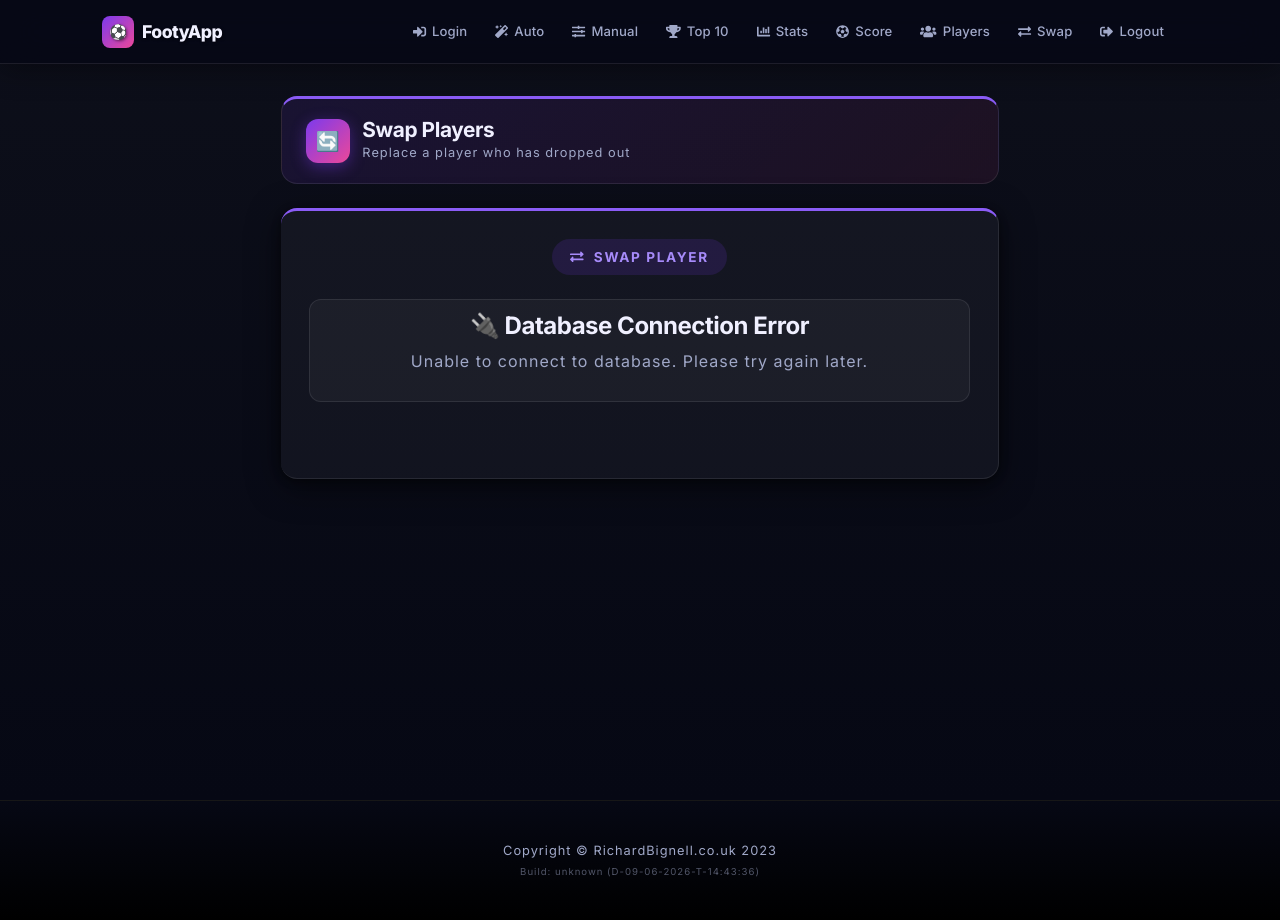
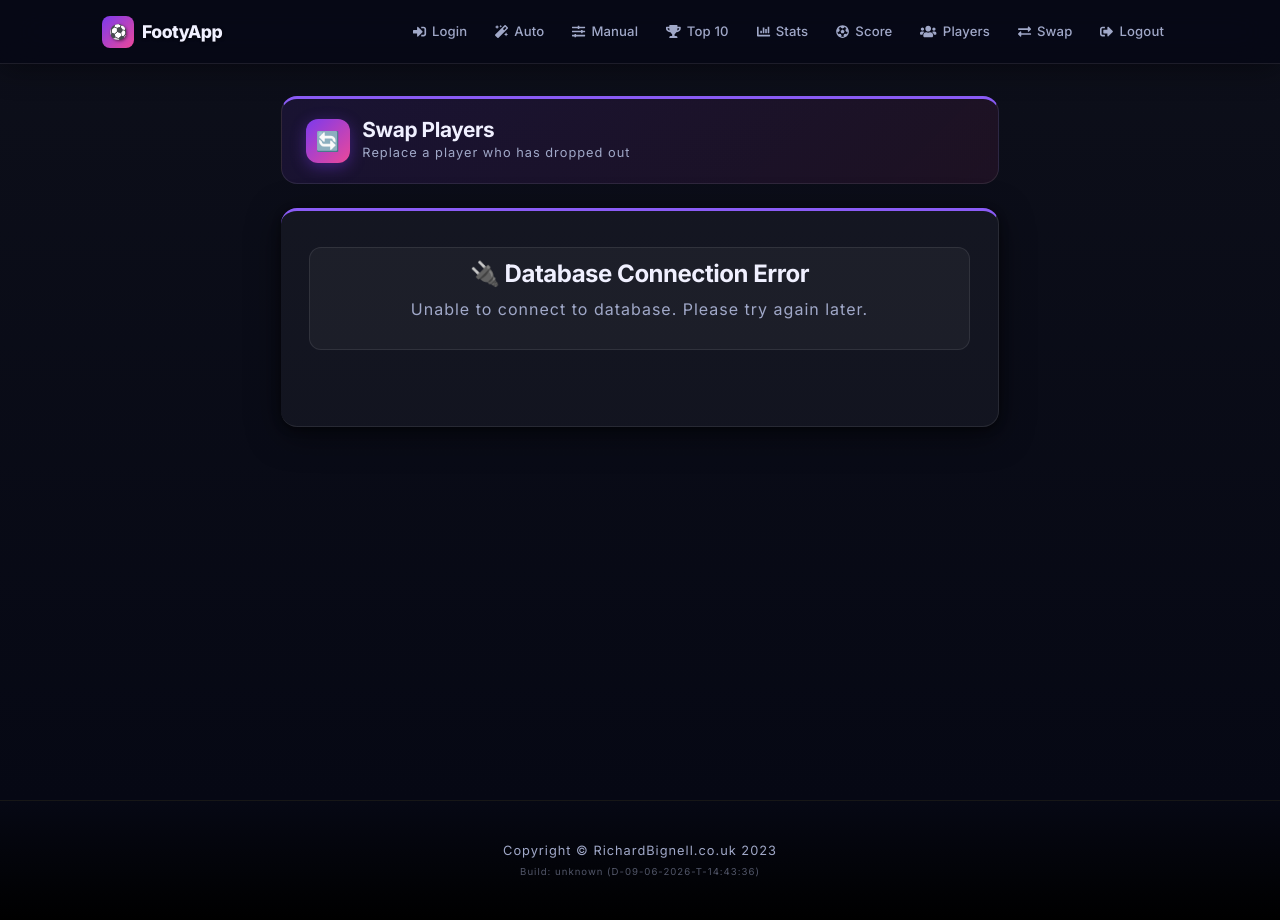
Before and after one commit to bignellrp/footyapp-web, a Flask app: page /swap in a window 1280 px wide. Run offline with Flask 3, Linux system fonts and the light colour scheme; a user stored in the database is signed in; some libraries are stand-ins or nearby versions.

Commit message:
style(templates): remove redundant section labels from score and swap forms
- Remove "Enter Score" section label from score.html form container
- Remove "Swap Player" section label from swap.html form container
- Simplify form UI by eliminating duplicate labeling already present in page context
- Streamline visual hierarchy and reduce template clutter

```diff
--- a/templates/score.html
+++ b/templates/score.html
@@ -56,9 +56,6 @@
                             </div>
                         </div>
                         <div class="featured-text text-center">
-                            <div class="section-label">
-                                <i class="fas fa-futbol"></i> Enter Score
-                            </div>
                             <form class="mx-auto mt-2 mb-5" method="POST" action="/score">
                                 {% if database_error %}
                                 <div class="alert text-center" role="alert">
--- a/templates/swap.html
+++ b/templates/swap.html
@@ -56,9 +56,6 @@
                             </div>
                         </div>
                         <div class="featured-text text-center">
-                            <div class="section-label">
-                                <i class="fas fa-exchange-alt"></i> Swap Player
-                            </div>
                             <form class="mx-auto mt-2 mb-5" method="POST" action="/swap">
                                 {% if database_error %}
                                 <div class="alert text-center" role="alert">
```
